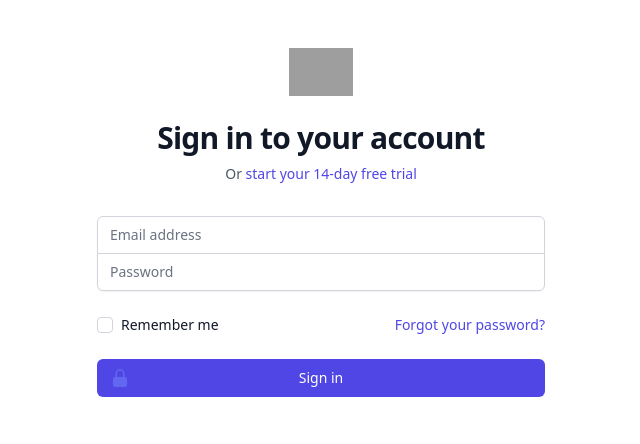
After one commit to alexrosen45/quickposts, a Django app: template templates/login.html in a window 1280 px wide. The commit adds this page. Shown: the top 444 px of the page, without its empty margins (319-959 px from the left). Run offline with Django 4.2, Linux system fonts and the light colour scheme; the template is opened without the code that fills it, so the values that code supplies are empty; style sheets or scripts are compiled from the project's sources; some libraries are stand-ins or nearby versions; grey boxes are pictures that could not be loaded.

Commit message:
updated input

```diff
--- /dev/null
+++ b/templates/login.html
@@ -0,0 +1,62 @@
+{% load tailwind_tags %}
+<!DOCTYPE html>
+<html lang="en">
+<head>
+    <meta charset="UTF-8">
+    <meta http-equiv="X-UA-Compatible" content="IE=edge">
+    <meta name="viewport" content="width=device-width, initial-scale=1.0">
+    <title>Login</title>
+    {% tailwind_css %}
+</head>
+<body>
+    <div class="flex min-h-full items-center justify-center py-12 px-4 sm:px-6 lg:px-8">
+  <div class="w-full max-w-md space-y-8">
+    <div>
+      <img class="mx-auto h-12 w-auto" src="https://tailwindui.com/img/logos/mark.svg?color=indigo&shade=600" alt="Your Company">
+      <h2 class="mt-6 text-center text-3xl font-bold tracking-tight text-gray-900">Sign in to your account</h2>
+      <p class="mt-2 text-center text-sm text-gray-600">
+        Or
+        <a href="#" class="font-medium text-indigo-600 hover:text-indigo-500">start your 14-day free trial</a>
+      </p>
+    </div>
+    <form class="mt-8 space-y-6" action="#" method="POST">
+      <input type="hidden" name="remember" value="true">
+      <div class="-space-y-px rounded-md shadow-sm">
+        <div>
+          <label for="email-address" class="sr-only">Email address</label>
+          <input id="email-address" name="email" type="email" autocomplete="email" required class="relative block w-full appearance-none rounded-none rounded-t-md border border-gray-300 px-3 py-2 text-gray-900 placeholder-gray-500 focus:z-10 focus:border-indigo-500 focus:outline-none focus:ring-indigo-500 sm:text-sm" placeholder="Email address">
+        </div>
+        <div>
+          <label for="password" class="sr-only">Password</label>
+          <input id="password" name="password" type="password" autocomplete="current-password" required class="relative block w-full appearance-none rounded-none rounded-b-md border border-gray-300 px-3 py-2 text-gray-900 placeholder-gray-500 focus:z-10 focus:border-indigo-500 focus:outline-none focus:ring-indigo-500 sm:text-sm" placeholder="Password">
+        </div>
+      </div>
+
+      <div class="flex items-center justify-between">
+        <div class="flex items-center">
+          <input id="remember-me" name="remember-me" type="checkbox" class="h-4 w-4 rounded border-gray-300 text-indigo-600 focus:ring-indigo-500">
+          <label for="remember-me" class="ml-2 block text-sm text-gray-900">Remember me</label>
+        </div>
+
+        <div class="text-sm">
+          <a href="#" class="font-medium text-indigo-600 hover:text-indigo-500">Forgot your password?</a>
+        </div>
+      </div>
+
+      <div>
+        <button type="submit" class="group relative flex w-full justify-center rounded-md border border-transparent bg-indigo-600 py-2 px-4 text-sm font-medium text-white hover:bg-indigo-700 focus:outline-none focus:ring-2 focus:ring-indigo-500 focus:ring-offset-2">
+          <span class="absolute inset-y-0 left-0 flex items-center pl-3">
+            <!-- Heroicon name: mini/lock-closed -->
+            <svg class="h-5 w-5 text-indigo-500 group-hover:text-indigo-400" xmlns="http://www.w3.org/2000/svg" viewBox="0 0 20 20" fill="currentColor" aria-hidden="true">
+              <path fill-rule="evenodd" d="M10 1a4.5 4.5 0 00-4.5 4.5V9H5a2 2 0 00-2 2v6a2 2 0 002 2h10a2 2 0 002-2v-6a2 2 0 00-2-2h-.5V5.5A4.5 4.5 0 0010 1zm3 8V5.5a3 3 0 10-6 0V9h6z" clip-rule="evenodd" />
+            </svg>
+          </span>
+          Sign in
+        </button>
+      </div>
+    </form>
+  </div>
+</div>
+
+</body>
+</html>
```
Also changed, not shown: templates/index.html (+22 -4 lines).
